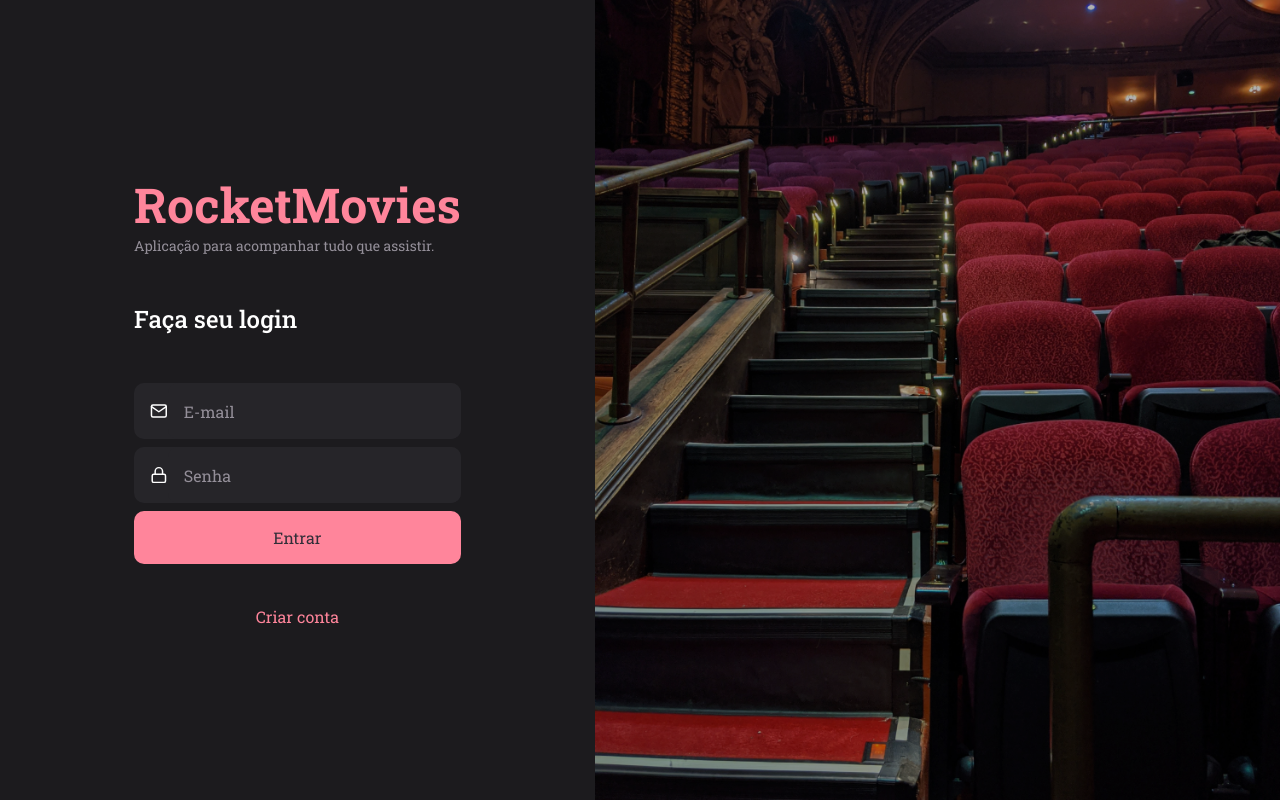
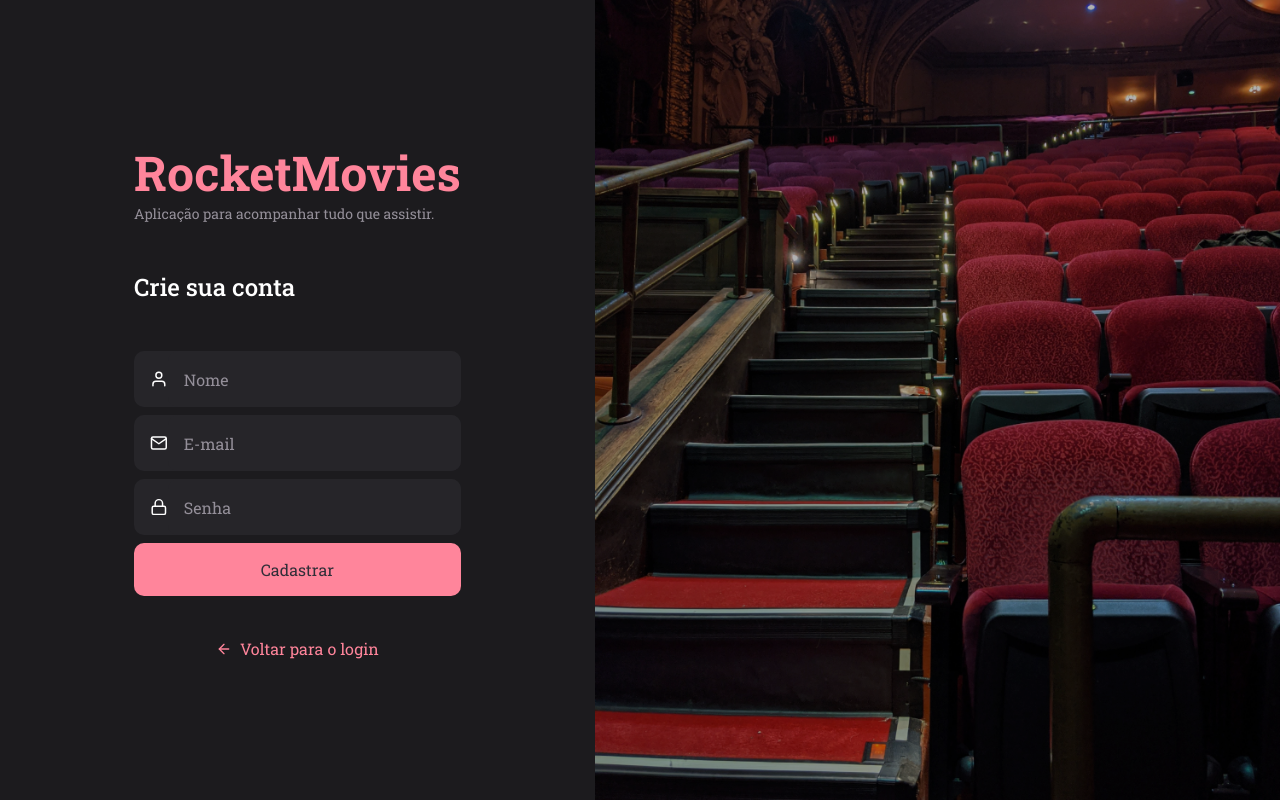
Before and after one commit to AndersonPAlmeida/rocketmovies, a React (Vite) app: page / in a window 1280 px wide. Built offline with nearby package versions, Linux system fonts and the light colour scheme.

Commit message:
Criação da page SignUp

```diff
--- a/src/main.jsx
+++ b/src/main.jsx
@@ -4,13 +4,13 @@
 import GlobalStyle from './pages/styles/global.js';
 import theme from './pages/styles/theme.js';
 
-import { SigIn } from './pages/SigIn';
+import { SignUp } from './pages/SignUp';
 
 ReactDOM.createRoot(document.getElementById('root')).render(
   <React.StrictMode>
     <ThemeProvider theme={theme}>
       <GlobalStyle />
-      <SigIn />
+      <SignUp />
     </ThemeProvider>
   </React.StrictMode>,
 )
--- /dev/null
+++ b/src/pages/SignUp/index.jsx
@@ -0,0 +1,32 @@
+import { FiUser, FiMail, FiLock, FiArrowLeft} from 'react-icons/fi';
+import { Container, Form,  Background } from "./styles";
+import { Input } from '../../components/Input';
+import { Button } from '../../components/Button';
+
+export function SignUp(){
+   return(
+      <Container>
+         <Form>
+            <h1>RocketMovies</h1>
+            <p>
+               Aplicação para acompanhar tudo que assistir.
+            </p>
+
+            <h2>Crie sua conta</h2>
+
+            <Input type="text" placeholder="Nome" icon={FiUser} />
+            <Input type="text" placeholder="E-mail" icon={FiMail} />
+            <Input type="password" placeholder="Senha" icon={FiLock} />
+
+            <Button title="Cadastrar"/>
+
+            <a href="/">
+               <FiArrowLeft />
+               Voltar para o login
+            </a>
+         </Form>
+
+         <Background />
+      </Container>
+   );
+}
--- /dev/null
+++ b/src/pages/SignUp/styles.js
@@ -0,0 +1,54 @@
+import styled from "styled-components";
+import backgroundImg from '../../assets/poltronas.png'
+export const Container = styled.div`
+   height: 100vh;
+   display: flex;
+   align-items: stretch;
+`;
+
+export const Form = styled.form`
+   padding: 0 13.4rem;
+
+   display: flex;
+   flex-direction: column;
+   align-items: flex-start;
+   justify-content: center;
+
+   > h1 {
+      font-size: 4.8rem;
+      font-weight:700;
+      color: ${({theme}) => theme.colors.pinkLight};
+   }
+   > p {
+      font-size: 1.4rem;
+      font-weight: 400;
+      color: ${({theme}) => theme.colors.gray};
+   }
+   > h2 {
+      font-size: 2.4rem;
+      font-weight: 500;
+      margin-block: 4.8rem;
+   }
+
+   > a {
+      align-self: center;
+      font-weight: 400;
+      color: ${({theme}) => theme.colors.pinkLight};
+      margin-top: 4.2rem;
+
+      display: flex;
+      align-items: center;
+
+      > svg {
+         margin-right: .8rem;
+      }
+   }
+`;
+
+
+export const Background = styled.div`
+   flex: 1;
+   background: url(${backgroundImg}) no-repeat center center;
+   background-size: cover;
+   filter: brightness(0.7);
+`;
```
